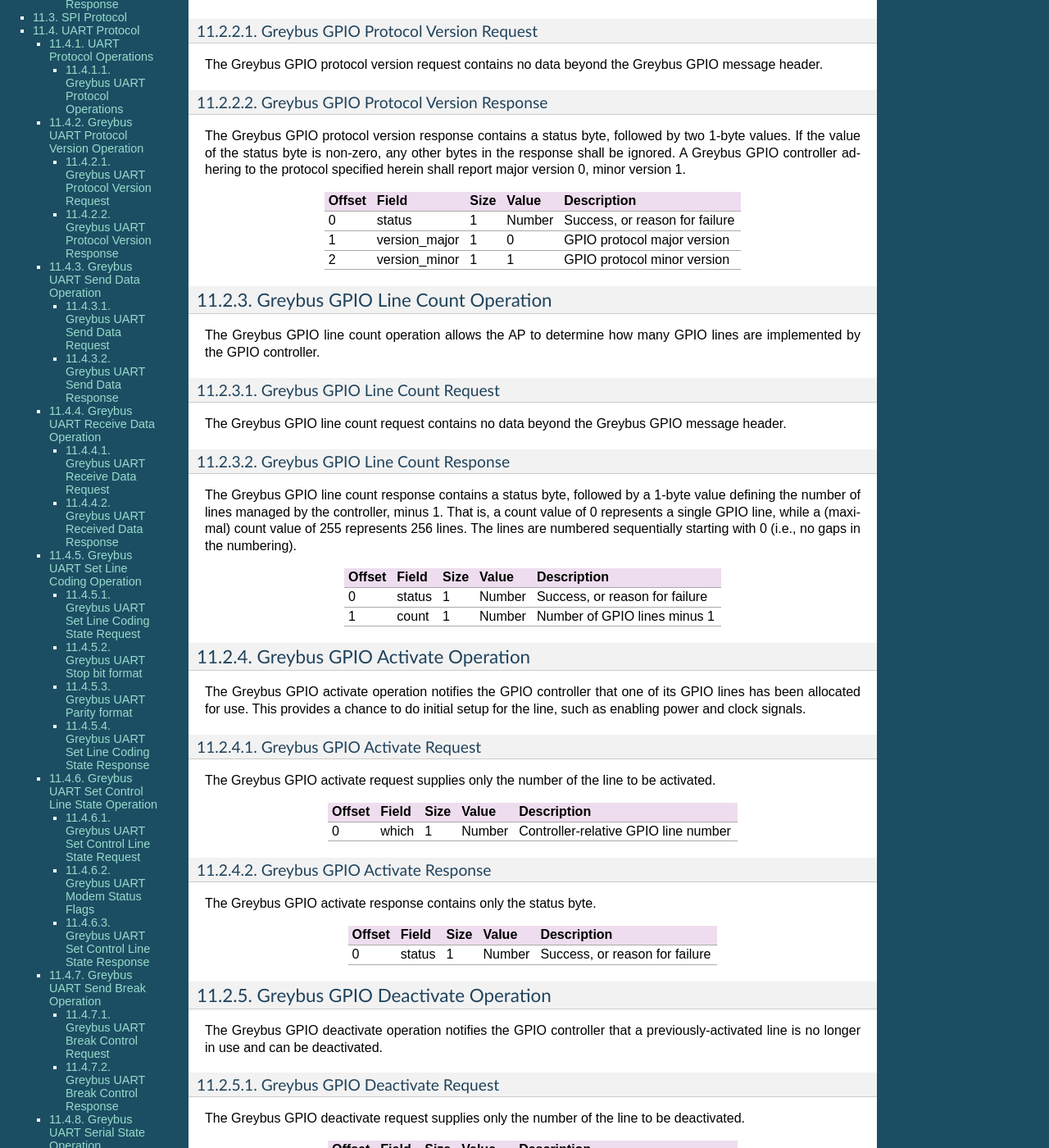
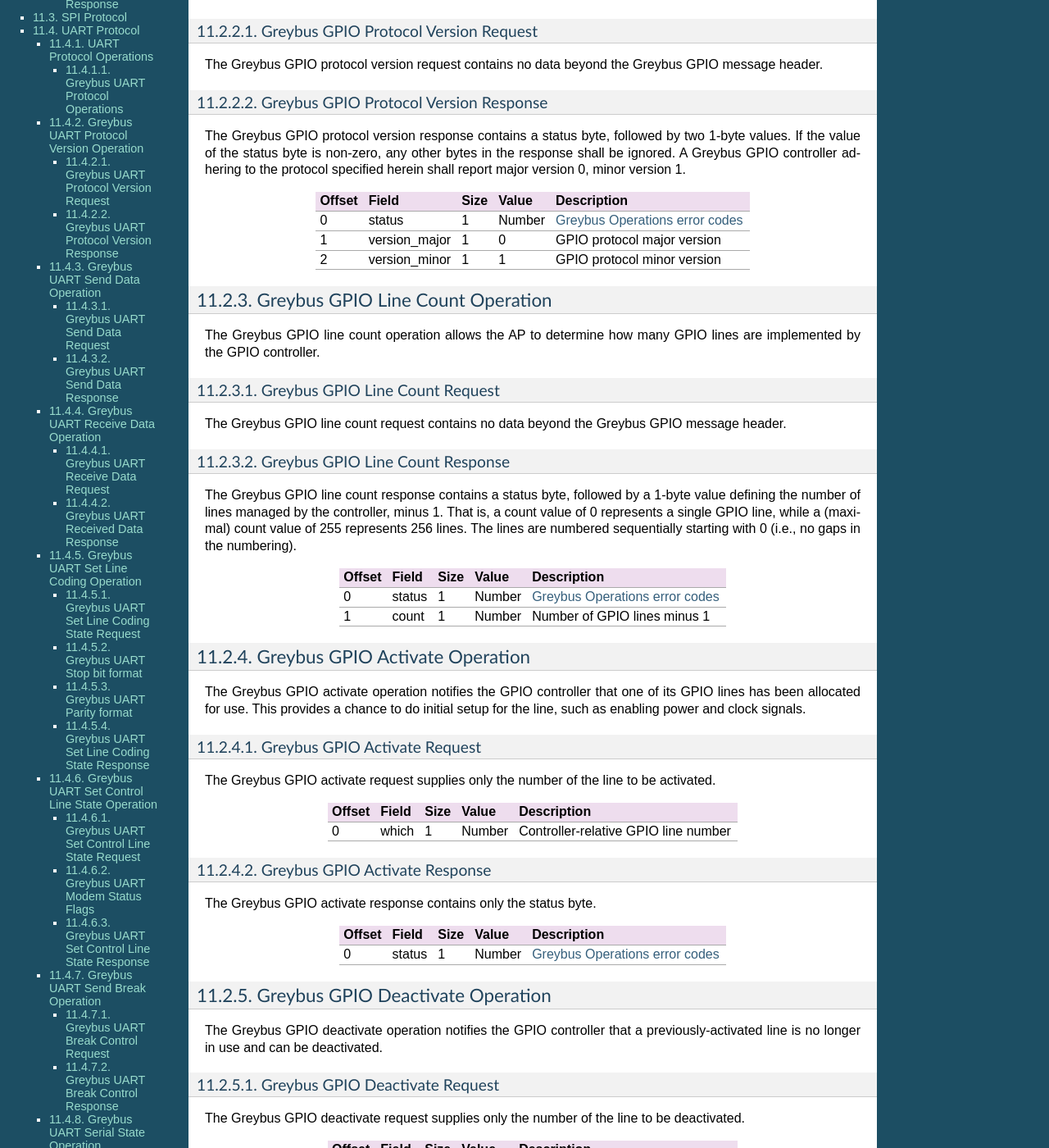
Before and after one commit to projectara/greybus-spec, a Sphinx documentation site: the page built from source/bridged_phy.rst, in a window 1280 px wide and 1400 px high, scrolled down 1837 px. Shown: the whole window at 82% size. Built offline with Sphinx 7.4.7, drawn with Linux system fonts in a browser that asks for light colours; some of the changed text lies outside the part shown.

Commit message:
Create a reference for Greybus operations error-codes
And point to it from all response status descriptions.

Suggested-by: Marti Bolivar <mbolivar@leaflabs.com>
Signed-off-by: Viresh Kumar <viresh.kumar@linaro.org>
Signed-off-by: Greg Kroah-Hartman <greg@kroah.com>

```diff
--- a/source/bridged_phy.rst
+++ b/source/bridged_phy.rst
@@ -140,7 +140,7 @@ major version 0, minor version 1.
 =======  ==============  ======  ==========      ===========================
 Offset   Field           Size    Value           Description
 =======  ==============  ======  ==========      ===========================
-0        status          1       Number          Success, or reason for failure
+0        status          1       Number          :ref:`greybus-protocol-error-codes`
 1        version_major   1       |gb-major|      GPIO protocol major version
 2        version_minor   1       |gb-minor|      GPIO protocol minor version
 =======  ==============  ======  ==========      ===========================
@@ -170,7 +170,7 @@ gaps in the numbering).
 =======  ==============  ======  ==========      ===========================
 Offset   Field           Size    Value           Description
 =======  ==============  ======  ==========      ===========================
-0        status          1       Number          Success, or reason for failure
+0        status          1       Number          :ref:`greybus-protocol-error-codes`
 1        count           1       Number          Number of GPIO lines minus 1
 =======  ==============  ======  ==========      ===========================
 
@@ -202,7 +202,7 @@ The Greybus GPIO activate response contains only the status byte.
 =======  ==============  ======  ==========      ===========================
 Offset   Field           Size    Value           Description
 =======  ==============  ======  ==========      ===========================
-0        status          1       Number          Success, or reason for failure
+0        status          1       Number          :ref:`greybus-protocol-error-codes`
 =======  ==============  ======  ==========      ===========================
 
 Greybus GPIO Deactivate Operation
@@ -232,7 +232,7 @@ The Greybus GPIO deactivate response contains only the status byte.
 =======  ==============  ======  ==========      ===========================
 Offset   Field           Size    Value           Description
 =======  ==============  ======  ==========      ===========================
-0        status          1       Number          Success, or reason for failure
+0        status          1       Number          :ref:`greybus-protocol-error-codes`
 =======  ==============  ======  ==========      ===========================
 
 Greybus GPIO Get Direction Operation
@@ -264,7 +264,7 @@ direction byte shall be ignored.
 =======  ==============  ======  ==========      ===========================
 Offset   Field           Size    Value           Description
 =======  ==============  ======  ==========      ===========================
-0        status          1       Number          Success, or reason for failure
+0        status          1       Number          :ref:`greybus-protocol-error-codes`
 1        direction       1       0 or 1          Direction
 =======  ==============  ======  ==========      ===========================
 
@@ -297,7 +297,7 @@ byte.
 =======  ==============  ======  ==========      ===========================
 Offset   Field           Size    Value           Description
 =======  ==============  ======  ==========      ===========================
-0        status          1       Number          Success, or reason for failure
+0        status          1       Number          :ref:`greybus-protocol-error-codes`
 =======  ==============  ======  ==========      ===========================
 
 Greybus GPIO Direction Output Operation
@@ -331,7 +331,7 @@ byte.
 =======  ==============  ======  ==========      ===========================
 Offset   Field           Size    Value           Description
 =======  ==============  ======  ==========      ===========================
-0        status          1       Number          Success, or reason for failure
+0        status          1       Number          :ref:`greybus-protocol-error-codes`
 =======  ==============  ======  ==========      ===========================
 
 Greybus GPIO Get Operation
@@ -361,7 +361,7 @@ status byte is non-zero, the value byte shall be ignored.
 =======  ==============  ======  ==========      ===========================
 Offset   Field           Size    Value           Description
 =======  ==============  ======  ==========      ===========================
-0        status          1       Number          Success, or reason for failure
+0        status          1       Number          :ref:`greybus-protocol-error-codes`
 1        value           1       0 or 1          Value
 =======  ==============  ======  ==========      ===========================
 
@@ -400,7 +400,7 @@ The Greybus GPIO set response contains only the status byte.
 =======  ==============  ======  ==========      ===========================
 Offset   Field           Size    Value           Description
 =======  ==============  ======  ==========      ===========================
-0        status          1       Number          Success, or reason for failure
+0        status          1       Number          :ref:`greybus-protocol-error-codes`
 =======  ==============  ======  ==========      ===========================
 
 Greybus GPIO Set Debounce Operation
@@ -431,7 +431,7 @@ The Greybus GPIO set debounce response contains only the status byte.
 =======  ==============  ======  ==========      ===========================
 Offset   Field           Size    Value           Description
 =======  ==============  ======  ==========      ===========================
-0        status          1       Number          Success, or reason for failure
+0        status          1       Number          :ref:`greybus-protocol-error-codes`
 =======  ==============  ======  ==========      ===========================
 
 SPI Protocol
@@ -535,7 +535,7 @@ major version |gb-major|, minor version |gb-minor|.
 =======  ==============  ======  ==========      ===========================
 Offset   Field           Size    Value           Description
 =======  ==============  ======  ==========      ===========================
-0        status          1       Number          Success, or reason for failure
+0        status          1       Number          :ref:`greybus-protocol-error-codes`
 1        version_major   1       |gb-major|      UART protocol major version
 2        version_minor   1       |gb-minor|      UART protocol minor version
 =======  ==============  ======  ==========      ===========================
@@ -571,7 +571,7 @@ byte.
 =======  ==============  ======  ==========      ===========================
 Offset   Field           Size    Value           Description
 =======  ==============  ======  ==========      ===========================
-0        status          1       Number          Success, or reason for failure
+0        status          1       Number          :ref:`greybus-protocol-error-codes`
 =======  ==============  ======  ==========      ===========================
 
 Greybus UART Receive Data Operation
@@ -603,7 +603,7 @@ and contains only the status byte.
 =======  ==============  ======  ==========      ===========================
 Offset   Field           Size    Value           Description
 =======  ==============  ======  ==========      ===========================
-0        status          1       Number          Success, or reason for failure
+0        status          1       Number          :ref:`greybus-protocol-error-codes`
 =======  ==============  ======  ==========      ===========================
 
 Greybus UART Set Line Coding Operation
@@ -662,7 +662,7 @@ byte.
 =======  ==============  ======  ==========      ===========================
 Offset   Field           Size    Value           Description
 =======  ==============  ======  ==========      ===========================
-0        status          1       Number          Success, or reason for failure
+0        status          1       Number          :ref:`greybus-protocol-error-codes`
 =======  ==============  ======  ==========      ===========================
 
 Greybus UART Set Control Line State Operation
@@ -709,7 +709,7 @@ status byte.
 =======  ==============  ======  ==========      ===========================
 Offset   Field           Size    Value           Description
 =======  ==============  ======  ==========      ===========================
-0        status          1       Number          Success, or reason for failure
+0        status          1       Number          :ref:`greybus-protocol-error-codes`
 =======  ==============  ======  ==========      ===========================
 
 Greybus UART Send Break Operation
@@ -740,7 +740,7 @@ The Greybus UART break control response contains only the status byte.
 =======  ==============  ======  ==========      ===========================
 Offset   Field           Size    Value           Description
 =======  ==============  ======  ==========      ===========================
-0        status          1       Number          Success, or reason for failure
+0        status          1       Number          :ref:`greybus-protocol-error-codes`
 =======  ==============  ======  ==========      ===========================
 
 Greybus UART Serial State Operation
@@ -794,7 +794,7 @@ device, and contains only the status byte.
 =======  ==============  ======  ==========      ===========================
 Offset   Field           Size    Value           Description
 =======  ==============  ======  ==========      ===========================
-0        status          1       Number          Success, or reason for failure
+0        status          1       Number          :ref:`greybus-protocol-error-codes`
 =======  ==============  ======  ==========      ===========================
 
 PWM Protocol
@@ -903,7 +903,7 @@ major version 0, minor version 1.
 =======  ==============  ======  ==========      ===========================
 Offset   Field           Size    Value           Description
 =======  ==============  ======  ==========      ===========================
-0        status          1       Number          Success, or reason for failure
+0        status          1       Number          :ref:`greybus-protocol-error-codes`
 1        version_major   1       |gb-major|      PWM protocol major version
 2        version_minor   1       |gb-minor|      PWM protocol minor version
 =======  ==============  ======  ==========      ===========================
@@ -933,7 +933,7 @@ no gaps in the numbering).
 =======  ==============  ======  ==========      ===========================
 Offset   Field           Size    Value           Description
 =======  ==============  ======  ==========      ===========================
-0        status          1       Number          Success, or reason for failure
+0        status          1       Number          :ref:`greybus-protocol-error-codes`
 1        count           1       Number          Number of PWM instances minus 1
 =======  ==============  ======  ==========      ===========================
 
@@ -965,7 +965,7 @@ The Greybus PWM activate response contains only the status byte.
 =======  ==============  ======  ==========      ===========================
 Offset   Field           Size    Value           Description
 =======  ==============  ======  ==========      ===========================
-0        status          1       Number          Success, or reason for failure
+0        status          1       Number          :ref:`greybus-protocol-error-codes`
 =======  ==============  ======  ==========      ===========================
 
 Greybuf PWM Deactivate Operation
@@ -995,7 +995,7 @@ The Greybus PWM deactivate response contains only the status byte.
 =======  ==============  ======  ==========      ===========================
 Offset   Field           Size    Value           Description
 =======  ==============  ======  ==========      ===========================
-0        status          1       Number          Success, or reason for failure
+0        status          1       Number          :ref:`greybus-protocol-error-codes`
 =======  ==============  ======  ==========      ===========================
 
 Greybus PWM Config Operation
@@ -1026,7 +1026,7 @@ The Greybus PWM Config response contains only the status byte.
 =======  ==============  ======  ==========      ===========================
 Offset   Field           Size    Value           Description
 =======  ==============  ======  ==========      ===========================
-0        status          1       Number          Success, or reason for failure
+0        status          1       Number          :ref:`greybus-protocol-error-codes`
 =======  ==============  ======  ==========      ===========================
 
 Greybus PWM Polarity Operation
@@ -1057,7 +1057,7 @@ The Greybus PWM Config response contains only the status byte.
 =======  ==============  ======  ==========      ===========================
 Offset   Field           Size    Value           Description
 =======  ==============  ======  ==========      ===========================
-0        status          1       Number          Success, or reason for failure
+0        status          1       Number          :ref:`greybus-protocol-error-codes`
 =======  ==============  ======  ==========      ===========================
 
 Greybus PWM Enable Operation
@@ -1086,7 +1086,7 @@ The Greybus PWM enable response contains only the status byte.
 =======  ==============  ======  ==========      ===========================
 Offset   Field           Size    Value           Description
 =======  ==============  ======  ==========      ===========================
-0        status          1       Number          Success, or reason for failure
+0        status          1       Number          :ref:`greybus-protocol-error-codes`
 =======  ==============  ======  ==========      ===========================
 
 Greybus PWM Disable Operation
@@ -1115,7 +1115,7 @@ The Greybus PWM disable response contains only the status byte.
 =======  ==============  ======  ==========      ===========================
 Offset   Field           Size    Value           Description
 =======  ==============  ======  ==========      ===========================
-0        status          1       Number          Success, or reason for failure
+0        status          1       Number          :ref:`greybus-protocol-error-codes`
 =======  ==============  ======  ==========      ===========================
 
 I2S Protocols
@@ -2034,7 +2034,7 @@ I2S Get Supported Configurations Response.
 ===========  ==============  ======  ===============================  =======================================
 Offset       Field           Size    Value                            Description
 ===========  ==============  ======  ===============================  =======================================
-0            status          1       Number                           Success, or reason for failure
+0            status          1       Number                           :ref:`greybus-protocol-error-codes`
 1            config_count    1       Number, N                        Number of entries in `config` array
 2            pad             2                                        Padding
 4            config[1]       24      :ref:`i2s-configuration-struct`  Descriptor for first I2S Configuration;
@@ -2080,7 +2080,7 @@ The Greybus I2S Set Configuration Response contains only the status byte.
 =======  ==============  ======  ==========      ===========================
 Offset   Field           Size    Value           Description
 =======  ==============  ======  ==========      ===========================
-0        status          1       Number          Success, or reason for failure
+0        status          1       Number          :ref:`greybus-protocol-error-codes`
 =======  ==============  ======  ==========      ===========================
 
 .. _i2s-set-samples-per-message-op:
@@ -2117,7 +2117,7 @@ the status byte.
 =======  ==============  ======  ==========      ===========================
 Offset   Field           Size    Value           Description
 =======  ==============  ======  ==========      ===========================
-0        status          1       Number          Success, or reason for failure
+0        status          1       Number          :ref:`greybus-protocol-error-codes`
 =======  ==============  ======  ==========      ===========================
 
 .. _i2s-get-processing-delay-op:
@@ -2148,7 +2148,7 @@ processing delay in microseconds.
 =======  ==============  ======  ==========      ===========================
 Offset   Field           Size    Value           Description
 =======  ==============  ======  ==========      ===========================
-0        status          1       Number          Success, or reason for failure
+0        status          1       Number          :ref:`greybus-protocol-error-codes`
 1        microseconds    4       Number          Processing delay
 =======  ==============  ======  ==========      ===========================
 
@@ -2187,7 +2187,7 @@ The Greybus I2S Set Start Delay Response contains only the status byte.
 =======  ==============  ======  ==========      ===========================
 Offset   Field           Size    Value           Description
 =======  ==============  ======  ==========      ===========================
-0        status          1       Number          Success, or reason for failure
+0        status          1       Number          :ref:`greybus-protocol-error-codes`
 =======  ==============  ======  ==========      ===========================
 
 .. _i2s-activate-cport-op:
@@ -2220,7 +2220,7 @@ The Greybus I2S Activate CPort response contains only the status byte.
 =======  ==============  ======  ==========      ===========================
 Offset   Field           Size    Value           Description
 =======  ==============  ======  ==========      ===========================
-0        status          1       Number          Success, or reason for failure
+0        status          1       Number          :ref:`greybus-protocol-error-codes`
 =======  ==============  ======  ==========      ===========================
 
 .. _i2s-deactivate-cport-op:
@@ -2253,7 +2253,7 @@ The Greybus I2S Deactivate CPort Response contains only the status byte.
 =======  ==============  ======  ==========      ===========================
 Offset   Field           Size    Value           Description
 =======  ==============  ======  ==========      ===========================
-0        status          1       Number          Success, or reason for failure
+0        status          1       Number          :ref:`greybus-protocol-error-codes`
 =======  ==============  ======  ==========      ===========================
 
 .. _i2s-report-event-op:
@@ -2318,7 +2318,7 @@ The Greybus I2S Report Event Response contains only the status byte.
 =======  ==============  ======  ==========      ===========================
 Offset   Field           Size    Value           Description
 =======  ==============  ======  ==========      ===========================
-0        status          1       Number          Success, or reason for failure
+0        status          1       Number          :ref:`greybus-protocol-error-codes`
 =======  ==============  ======  ==========      ===========================
 
 .. _i2s-data-protocol:
@@ -2479,7 +2479,7 @@ major version 0, minor version 1.
 =======  ==============  ======  ==========      ===========================
 Offset   Field           Size    Value           Description
 =======  ==============  ======  ==========      ===========================
-0        status          1       Number          Success, or reason for failure
+0        status          1       Number          :ref:`greybus-protocol-error-codes`
 1        version_major   1       |gb-major|      I2C protocol major version
 2        version_minor   1       |gb-minor|      I2C protocol minor version
 =======  ==============  ======  ==========      ===========================
@@ -2506,7 +2506,7 @@ functionality in the I2C adapter.
 =======  ==============  ======  ==========      ===========================
 Offset   Field           Size    Value           Description
 =======  ==============  ======  ==========      ===========================
-0        status          1       Number          Success, or reason for failure
+0        status          1       Number          :ref:`greybus-protocol-error-codes`
 1        functionality   4       Number          :ref:`i2c-functionality-bits`
 =======  ==============  ======  ==========      ===========================
 
@@ -2573,7 +2573,7 @@ The Greybus I2C set timeout response contains only the status byte.
 =======  ==============  ======  ==========      ===========================
 Offset   Field           Size    Value           Description
 =======  ==============  ======  ==========      ===========================
-0        status          1       Number          Success, or reason for failure
+0        status          1       Number          :ref:`greybus-protocol-error-codes`
 =======  ==============  ======  ==========      ===========================
 
 Greybus I2C Set Retries Operation
@@ -2602,7 +2602,7 @@ The Greybus I2C set retries response contains only the status byte.
 =======  ==============  ======  ==========      ===========================
 Offset   Field           Size    Value           Description
 =======  ==============  ======  ==========      ===========================
-0        status          1       Number          Success, or reason for failure
+0        status          1       Number          :ref:`greybus-protocol-error-codes`
 =======  ==============  ======  ==========      ===========================
 
 Greybus I2C Transfer Operation
@@ -2686,7 +2686,7 @@ byte is non-zero, the data that follows (if any) shall be ignored.
 =======  ==============  ======  ==========      ======================================
 Offset   Field           Size    Value           Description
 =======  ==============  ======  ==========      ======================================
-0        status          1       Number          Success, or reason for failure
+0        status          1       Number          :ref:`greybus-protocol-error-codes`
 1        data                    Data            Data for first read op on the transfer
 ...      ...             ...     Data            ...
 ...      ...             ...     Data            Data for last read op on the transfer
```
Also changed, not shown: source/connection.rst (+8 -3 lines), source/device_class.rst (+15 -15 lines).
